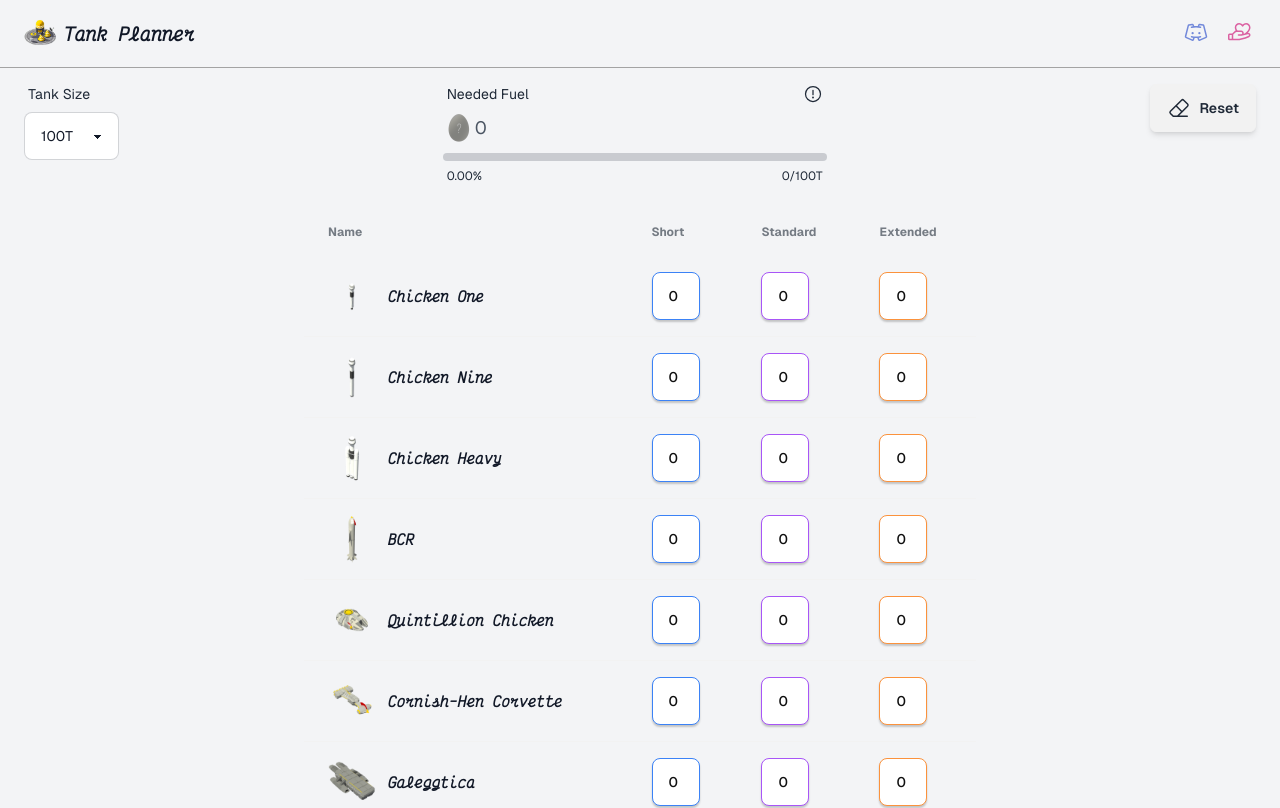
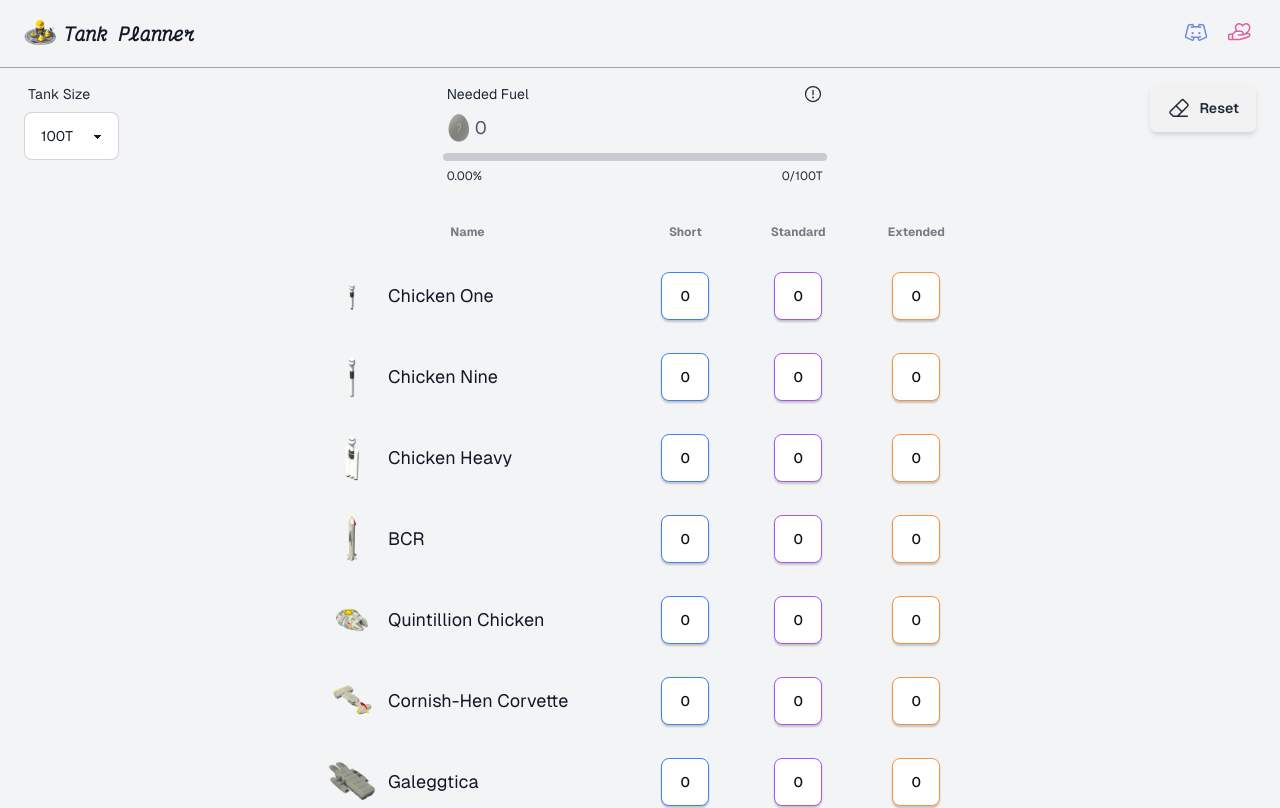
Before and after one commit to Fyko/tank-planner, a React (Vite) app: page / in a window 1280 px wide. Shown: the top 808 px of the page. Built offline with nearby package versions, Linux system fonts and the light colour scheme.

Commit message:
chore: table styling

```diff
--- a/src/App.tsx
+++ b/src/App.tsx
@@ -251,7 +251,7 @@ function App() {
         </div> */}
         <div className="flex flex-col items-center">
           <table className="table table-lg items-center max-w-2xl">
-            <thead>
+            <thead className="text-center">
               <th>Name</th>
               <th>Short</th>
               <th>Standard</th>
@@ -269,7 +269,7 @@ function App() {
                         </div>
                       </div>
                       <div>
-                        <div className="font-bold italic pretty">
+                        <div className="text-lg">
                           {ship.name}
                         </div>
                       </div>
@@ -290,7 +290,7 @@ function App() {
                   const mission_index = ship_index * 3 + i;
 
                   return (
-                    <td>
+                    <td className="text-center">
                       <input
                         type="text"
                         value={counts[mission_index]}
@@ -301,7 +301,7 @@ function App() {
                           );
                           setCounts(newCounts);
                         }}
-                        className={`input input-bordered input-md w-full max-w-[3rem] ${
+                        className={`input input-bordered text-center input-md w-full max-w-[3rem] ${
                           borders[mission.durationType]
                         }`}
                       />
```
